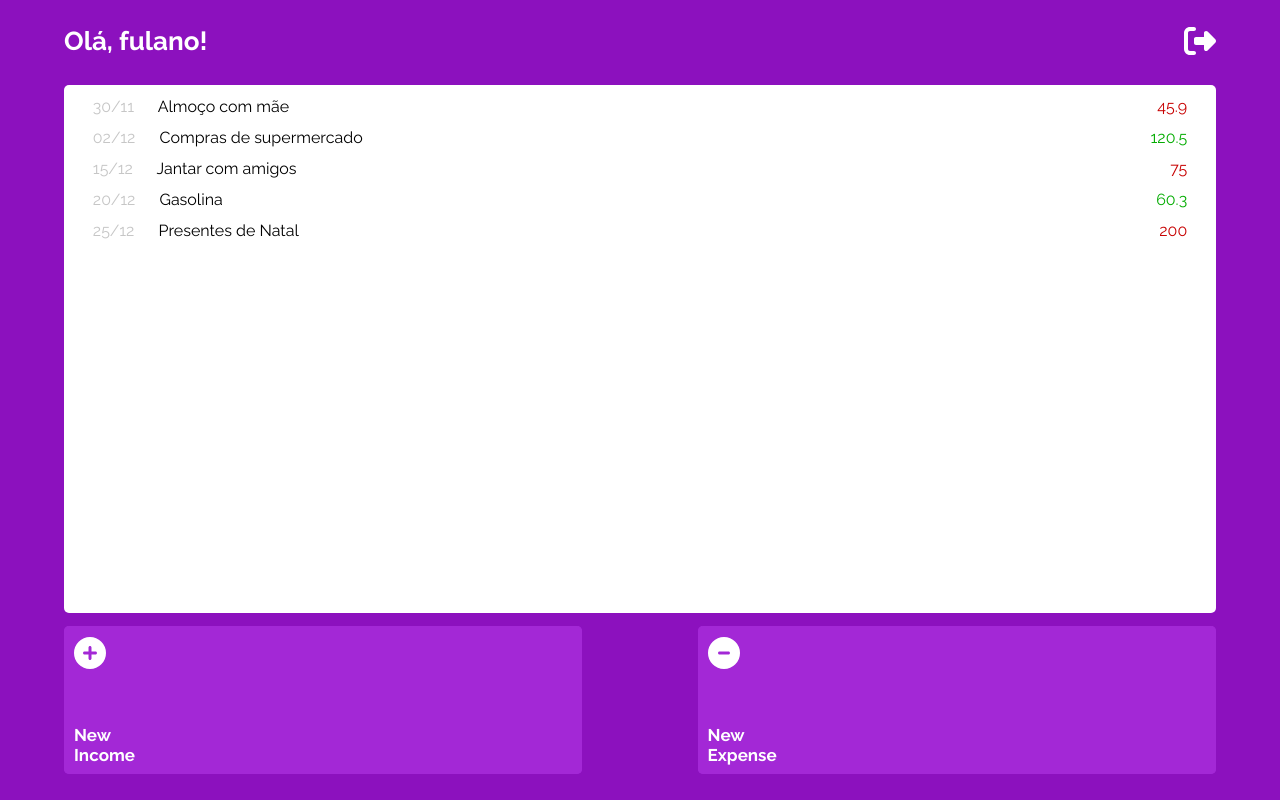
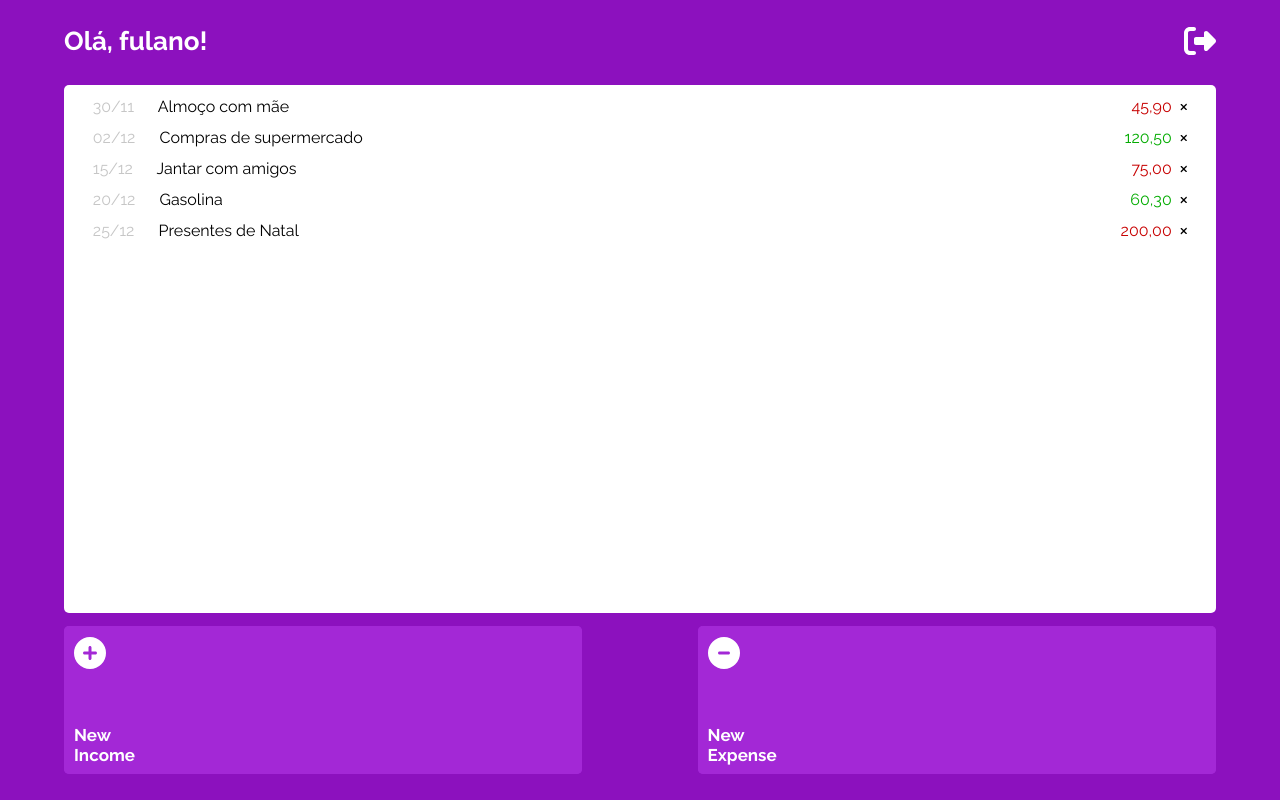
Before and after one commit to camoesprogramming/My-Wallet, a React (Create React App) app: page /home in a window 1280 px wide. Built offline with nearby package versions, Linux system fonts and the light colour scheme; a web font is replaced by a local one.

Commit message:
icones de x implmentado no componente DataViewer e estrutura de dados q vão ser obtidos pelo backend levados em consideração na hora de renderizar

```diff
--- a/src/Components/DataViewer.tsx
+++ b/src/Components/DataViewer.tsx
@@ -1,72 +1,77 @@
-import { useEffect, useState } from "react";
 import styled from "styled-components";
+import { FontAwesomeIcon } from "@fortawesome/react-fontawesome";
+import { faXmark } from "@fortawesome/free-solid-svg-icons";
 
 type Data = {
-  date: string,
-  description: string,
-  value: number,
-  type: string
-}
+  date: string;
+  description: string;
+  value: string;
+  income: string;
+  id: string;
+};
 
 export default function DataViewer() {
-
-
-
   let DataExample: Data[] = [
     {
-      date:"30/11",
+      date: "30/11",
       description: "Almoço com mãe",
-      value: 45.90,
-      type:"saida"
+      value: "45.90",
+      income: "false",
+      id: "1",
     },
     {
       date: "02/12",
       description: "Compras de supermercado",
-      value: 120.50,
-      type:"entrada",
+      value: "120.50",
+      income: "true",
+      id: "2",
     },
     {
       date: "15/12",
       description: "Jantar com amigos",
-      value: 75.00,
-      type:"saida"
+      value: "75.00",
+      income: "false",
+      id: "3",
     },
     {
       date: "20/12",
       description: "Gasolina",
-      value: 60.30,
-      type:"entrada"
+      value: "60.30",
+      income: "true",
+      id: "4",
     },
     {
       date: "25/12",
       description: "Presentes de Natal",
-      value: 200.00,
-      type:"saida"
-    }
-  ]
-
+      value: "200.00",
+      income: "false",
+      id: "5",
+    },
+  ];
 
   return (
-    <Container justify= {DataExample ? "start" : "center"}>
-      {!DataExample && (
-        <h1>Não há registros de entrada ou saída</h1>
-      )
-      }
-
+    <Container justify={DataExample ? "start" : "center"}>
+      {!DataExample && <h1>Não há registros de entrada ou saída</h1>}
 
       {DataExample.map((e) => (
-        <StyledData color={e.type === "entrada" ? "#03AC00" : "#C70000" } key={e.date}>
-          <p><span>{e.date}</span> {e.description}</p>
-          <p>{e.value}</p>
+        <StyledData
+          color={e.income === "true" ? "#03AC00" : "#C70000"}
+          key={e.id}
+        >
+          <p>
+            <span>{e.date}</span> {e.description}
+          </p>
+          <div>
+            <p>{e.value.replace(".", ",")}</p>
+            <FontAwesomeIcon icon={faXmark} size="2xs" style={{color: "#000000"}} />
+          </div>
         </StyledData>
       ))}
-
-
     </Container>
   );
 }
 
-const Container = styled.div<{justify: string}>`
+const Container = styled.div<{ justify: string }>`
   margin: auto;
   margin-top: 28px;
   width: 90%;
@@ -76,7 +81,7 @@ const Container = styled.div<{justify: string}>`
 
   display: flex;
   flex-direction: column;
-  justify-content: ${props => props.justify};
+  justify-content: ${(props) => props.justify};
   align-items: center;
 
   h1 {
@@ -90,8 +95,8 @@ const Container = styled.div<{justify: string}>`
   }
 `;
 
-const StyledData = styled.div<{color: string}>`
-  display:flex;
+const StyledData = styled.div<{ color: string }>`
+  display: flex;
   justify-content: space-between;
   align-items: center;
   width: 95%;
@@ -99,7 +104,7 @@ const StyledData = styled.div<{color: string}>`
   margin-top: 12px;
 
   p {
-    font-family: 'Raleway';
+    font-family: "Raleway";
     font-size: 16px;
     font-weight: 400;
     line-height: 19px;
@@ -110,13 +115,23 @@ const StyledData = styled.div<{color: string}>`
   }
 
   span {
-    color: #C6C6C6;
+    color: #c6c6c6;
     background-color: #fff;
     padding-right: 20px;
   }
 
-  p:last-of-type {
-    color: ${props => (props.color)};
+
+  div {
+    background-color: #fff;
+    display: flex;
+    align-items: center;
+    justify-content: space-between;
+
+    p {
+      color: ${(props) => props.color};
+      margin-right: 8px;
+    }
+
+
   }
-
-`
+`;
```
